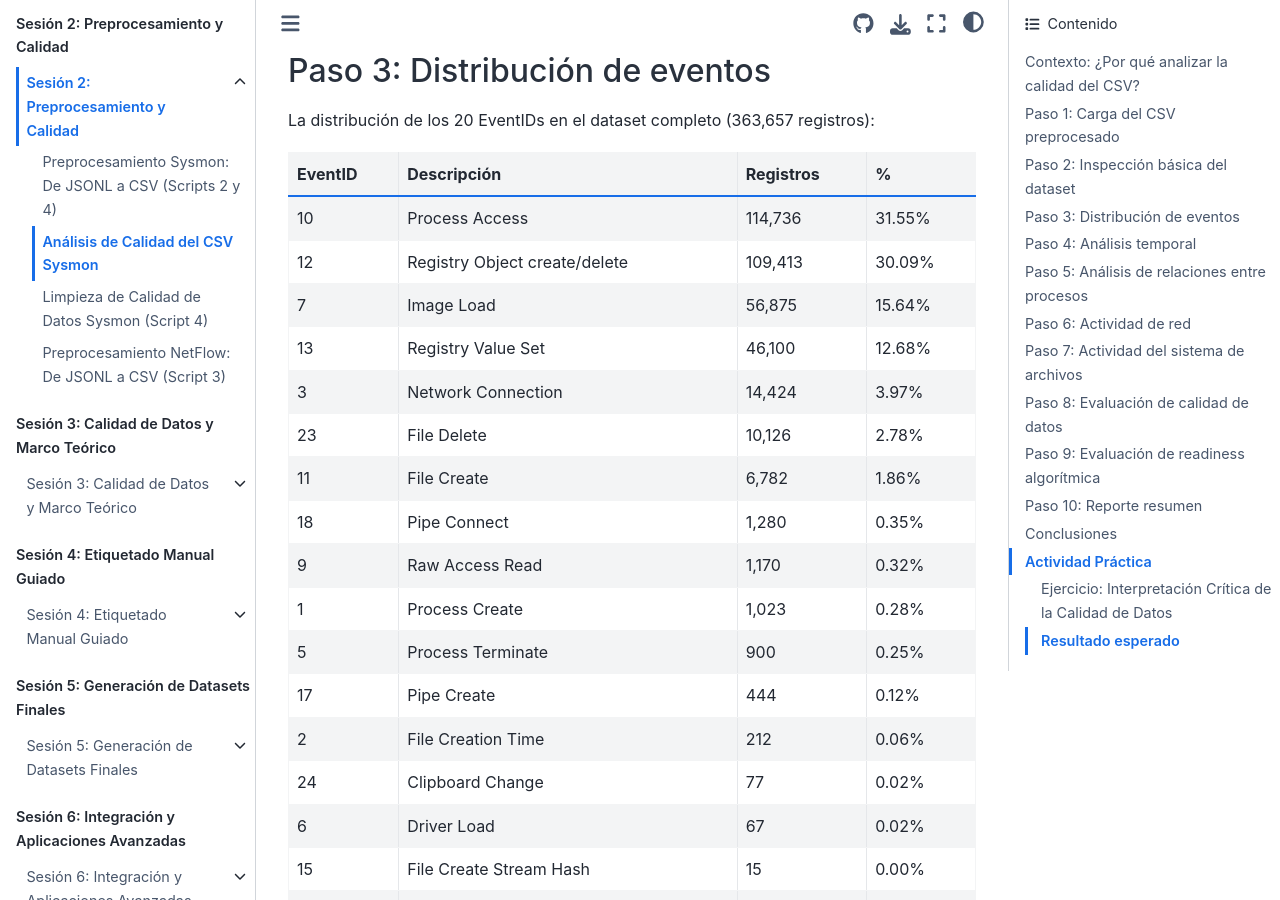
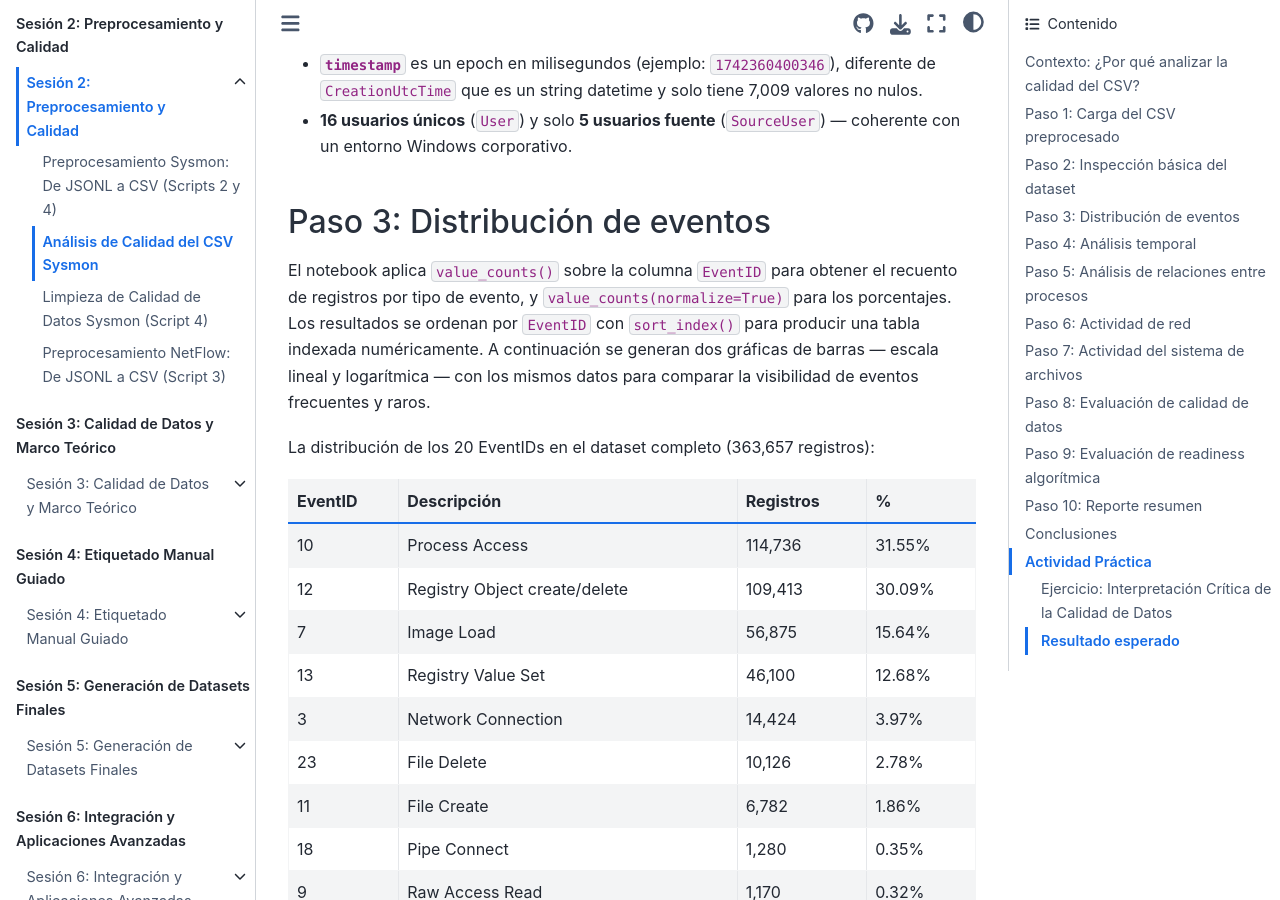
Before and after one commit to ollerenac/curso2026, a Jupyter Book: the page built from sesion-2/8-analisis-calidad-csv.md, in a window 1280 px wide and 900 px high, scrolled down 7986 px. Built offline with Jupyter Book 1.0.4 settings and Sphinx 7.4.7 and the Sphinx Book theme 1.1.4, drawn with Linux system fonts in a browser that asks for light colours; some of the changed text lies outside the part shown.

Commit message:
fix(sesion-2): correct column count 50→45 in sección 7; add code-ops intro to Paso 3 in sección 8
- Replace all 6 occurrences of '50 columnas' with '45 columnas' in 7-preprocesamiento-sysmon.md (table header/body, puntos clave, disk size, decisions section, connection paragraph)
- Add Paso 2 code-ops intro paragraph to 8-analisis-calidad-csv.md (len, nunique, count/isnull per-column table)
- Add Paso 3 code-ops intro paragraph explaining value_counts(), sort_index(), normalize=True, and dual-scale bar plots

Co-Authored-By: Claude Sonnet 4.6 <noreply@anthropic.com>

````diff
--- a/sesion-2/8-analisis-calidad-csv.md
+++ b/sesion-2/8-analisis-calidad-csv.md
@@ -126,6 +126,8 @@ Nota: los GUIDs en este dataset **no tienen llaves** (`{...}`). El formato origi
 
 ## Paso 2: Inspección básica del dataset
 
+El notebook calcula `len(df)` y `len(df.columns)` para dimensiones, `nunique()` sobre `EventID` y `Computer` para cardinalidad, y para cada columna construye una tabla con `count()` (valores no nulos), `isnull().sum()` (nulos), porcentaje de nulidad, y `nunique()` (valores únicos). Esta última tabla es la fuente de los grupos de nulidad y las observaciones de calidad que siguen.
+
 Una inspección inicial del DataFrame revela la estructura del CSV:
 
 ```
@@ -227,6 +229,8 @@ La conclusión es directa: **los NaN no son datos faltantes — son la consecuen
 - **16 usuarios únicos** (`User`) y solo **5 usuarios fuente** (`SourceUser`) — coherente con un entorno Windows corporativo.
 
 ## Paso 3: Distribución de eventos
+
+El notebook aplica `value_counts()` sobre la columna `EventID` para obtener el recuento de registros por tipo de evento, y `value_counts(normalize=True)` para los porcentajes. Los resultados se ordenan por `EventID` con `sort_index()` para producir una tabla indexada numéricamente. A continuación se generan dos gráficas de barras — escala lineal y logarítmica — con los mismos datos para comparar la visibilidad de eventos frecuentes y raros.
 
 La distribución de los 20 EventIDs en el dataset completo (363,657 registros):
 
````
Also changed, not shown: sesion-2/7-preprocesamiento-sysmon.md (+7 -7 lines).
